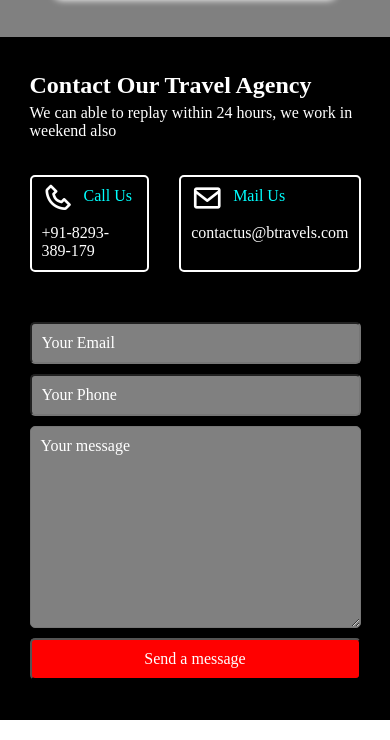
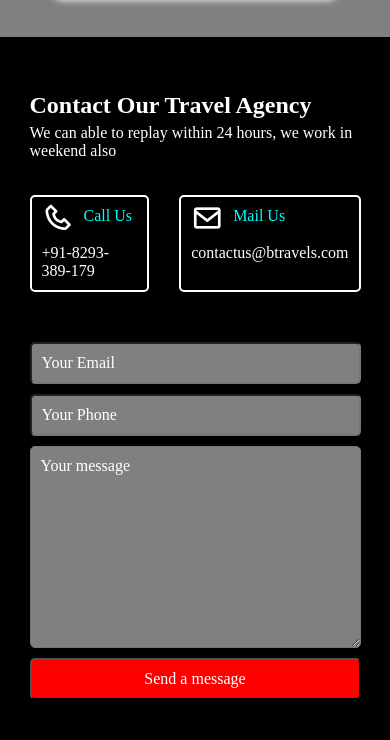
Before and after one commit to Bharathidasan07/Btravels, a plain HTML site: page index.html in a window 390 px wide. Shown: the part 6803-7543 px from the top of the page. Drawn offline with nearby package versions, Linux system fonts and the light colour scheme.

Commit message:
Update style.css

```diff
--- a/style.css
+++ b/style.css
@@ -533,6 +533,15 @@ section{
     color: white;
 }
 
+@media screen and (max-width: 900px){
+    #contact{
+        display: flex;
+        background: black;
+        color: white;
+        padding-top: 40px;
+    }
+}
+
 .cnt_mode{
     display: flex;
 }
```
